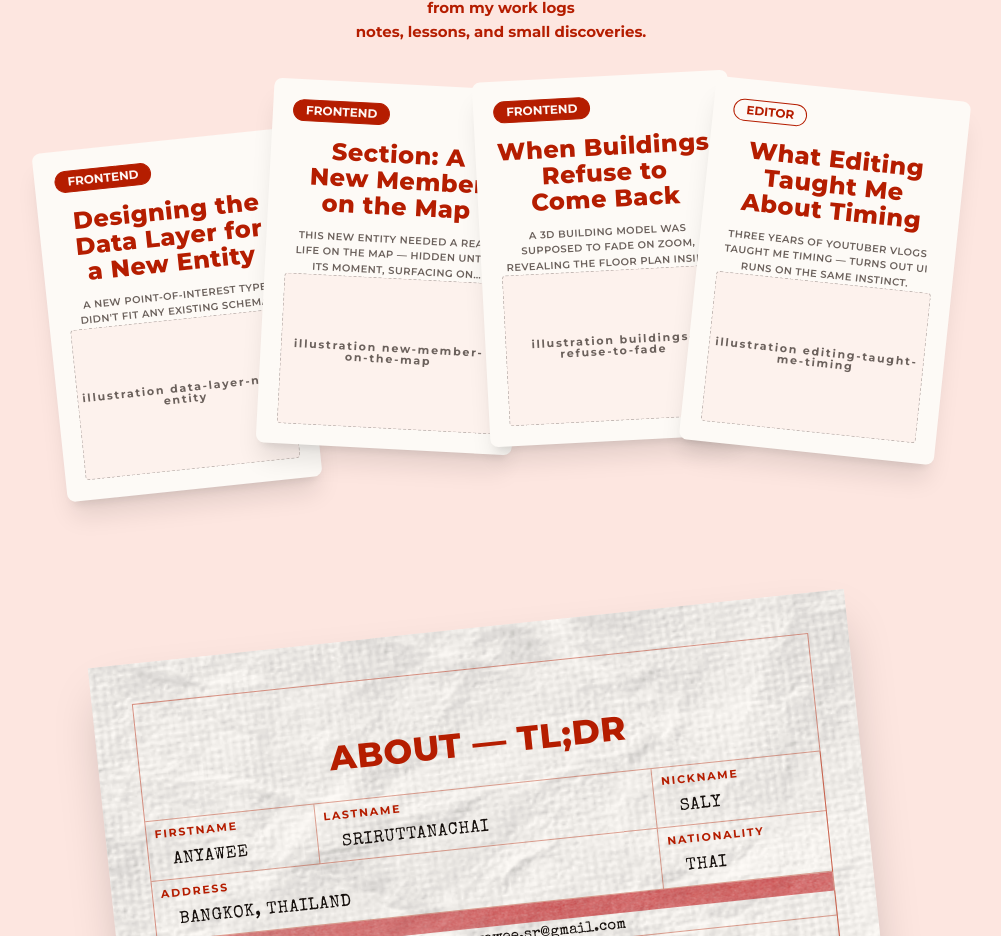
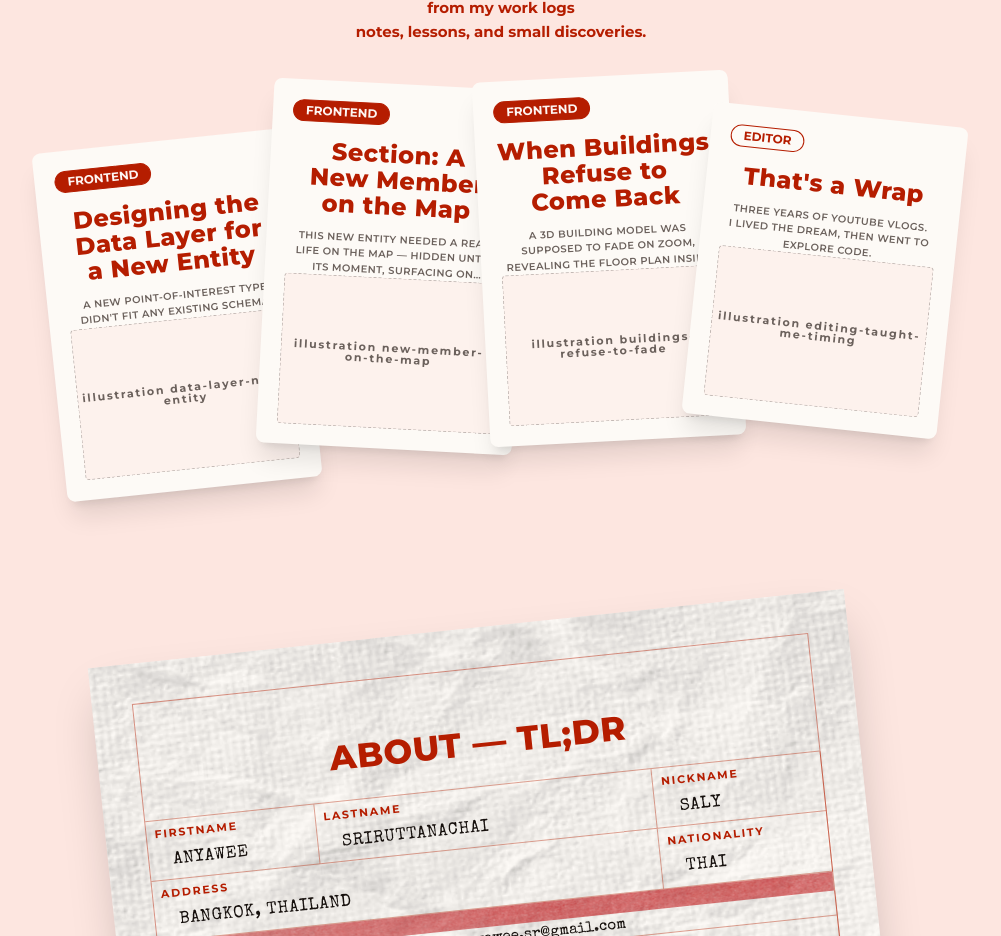
Before and after one commit to anyawee-sr/portfolio-2026, a Next.js app: page / in a window 1280 px wide. Shown: the part 1340-2276 px from the top of the page, without its empty margins (139-1140 px from the left). Built offline with nearby package versions, Linux system fonts and the light colour scheme; a web font is replaced by a local one.

Commit message:
docs(work): retitle editing case study to "That's a Wrap"

```diff
--- a/src/data/caseStudies.ts
+++ b/src/data/caseStudies.ts
@@ -43,9 +43,9 @@ export const caseStudies = [
   {
     slug: "editing-taught-me-timing",
     type: "editor",
-    title: "What Editing Taught Me About Timing",
+    title: "That's a Wrap",
     subTitle:
-      "Three years of YouTuber vlogs taught me timing — turns out UI runs on the same instinct.",
+      "Three years of YouTube vlogs. I lived the dream, then went to explore code.",
     imageId: "case-04",
     imageAlt: "",
   },
```
